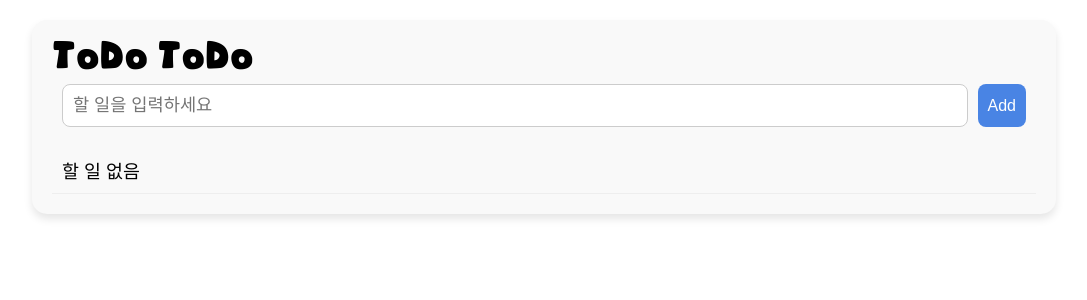
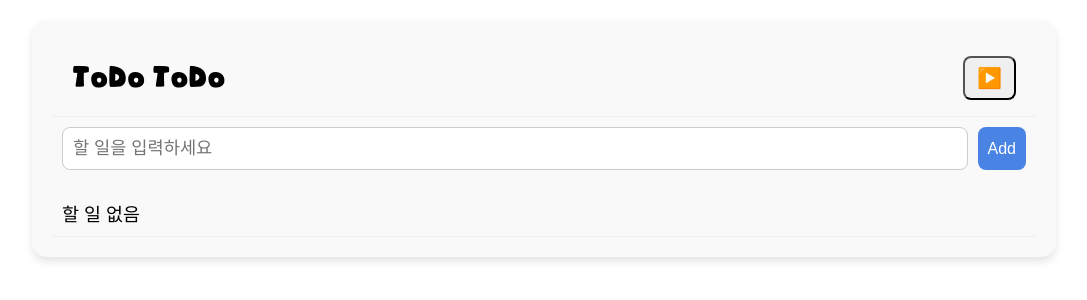
Before and after one commit to gkwydl/Programming_3213, a React (Vite) app: page /todolistapp in a window 1280 px wide. Shown: the top 300 px of the page, without its empty margins (96-1183 px from the left). Built offline with nearby package versions, Linux system fonts and the light colour scheme; a web font is replaced by a local one.

Commit message:
- 3213 임하정 1-5	배경음악	★★★	useRef, <audio>, 재생/정지 상태

```diff
--- a/src/TodoListApp.jsx
+++ b/src/TodoListApp.jsx
@@ -1,4 +1,4 @@
-import { useState, useEffect } from "react";
+import { useState, useEffect, useRef } from "react";
 import "./todolist.css"
 import Button from "./components/Button.jsx"
 import CheckBox from "./components/CheckBox.jsx";
@@ -7,6 +7,7 @@ import TodoHeader from "./components/TodoHeader.jsx";
 import TodoAdder from "./components/TodoAdder.jsx";
 import TodoItem from "./components/TodoItem.jsx";
 import TodoList from "./components/TodoList.jsx";
+import bgm from "./assets/audio/Tbgm.mp3";
 
 class Todo {
     constructor(id, text, isCompleted, updatedAt) {
@@ -29,8 +30,15 @@ function TodoListApp() {
     }
 
     const [todos, setTodos] = useState(initTodos);
+
+    // theme 상태
     const [theme, setTheme] = useState("default");
     // todos 변경 시, localStorage에 todos 저장하기
+
+    // bgm 재생
+    const audioRef = useRef(null);
+    const [isPlaying, setIsPlaying] = useState(false);
+
     useEffect(() => {
         localStorage.setItem(TODOS_STORAGE_KEY, JSON.stringify(todos)); // JSON 객체 또는 리스트 -> string
         document.body.setAttribute("data-theme", theme);
@@ -79,6 +87,17 @@ function TodoListApp() {
         return date.toLocaleString();
     }
 
+    function toggleMusic() {
+    if (!audioRef.current) return;
+
+    if (isPlaying) {
+        audioRef.current.pause();
+    } else {
+        audioRef.current.play();
+    }
+    setIsPlaying(!isPlaying);
+}
+
     return (
         <div className="todo">
             <TodoHeader />
--- a/src/components/TodoHeader.jsx
+++ b/src/components/TodoHeader.jsx
@@ -1,5 +1,42 @@
+import { useRef, useState } from "react";
+import Button from "./Button.jsx";
+import bgmFile from "../assets/audio/Tbgm.mp3";
+
 export default function TodoHeader() {
+    const audioRef = useRef(null);
+    const [isPlaying, setIsPlaying] = useState(false);
+
+    const togglePlay = async () => {
+        if (!audioRef.current) return;
+
+        try {
+            if (isPlaying) {
+                audioRef.current.pause();
+            } else {
+                await audioRef.current.play();
+            }
+            setIsPlaying(!isPlaying);
+        } catch (e) {
+            console.error("오디오 재생 실패: ", e);
+        }
+    };
+
     return (
-        <h1 className="todo__title">ToDo ToDo</h1>
-    )
+        <div className="todo__header">
+            <h1 className="todo__title">ToDo ToDo</h1>
+
+            <Button
+                className="todo__music-button"
+                onClick={togglePlay}
+            >
+                {isPlaying ? "⏸️" : "▶️"}
+            </Button>
+
+            <audio
+                ref={audioRef}
+                src={bgmFile}
+                loop
+            />
+        </div>
+    );
 }
--- a/src/todolist.css
+++ b/src/todolist.css
@@ -99,3 +99,22 @@
     margin-right: 8px;
     white-space: nowrap;
 }
+
+.todo__header {
+    display: flex;
+    justify-content: space-between;
+    align-items: center;
+    padding: 16px 20px;
+    border-bottom: 1px solid #eee;
+}
+
+.todo__title {
+    font-size: 28px;
+    font-weight: 800;
+}
+
+.todo__music-button {
+    font-size: 20px;
+    padding: 8px 12px;
+    border-radius: 8px;
+}
```
Also changed, not shown: 2 other files (tests, documents, lock files or other folders).
